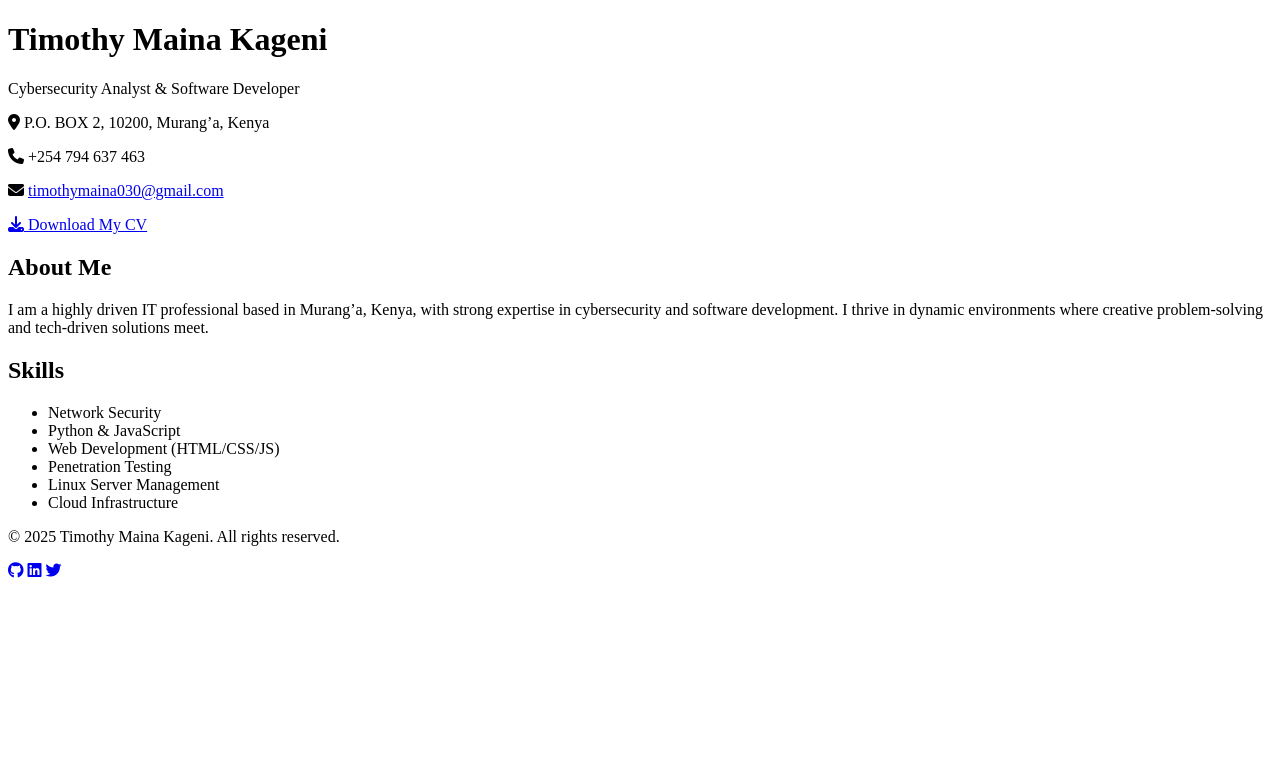
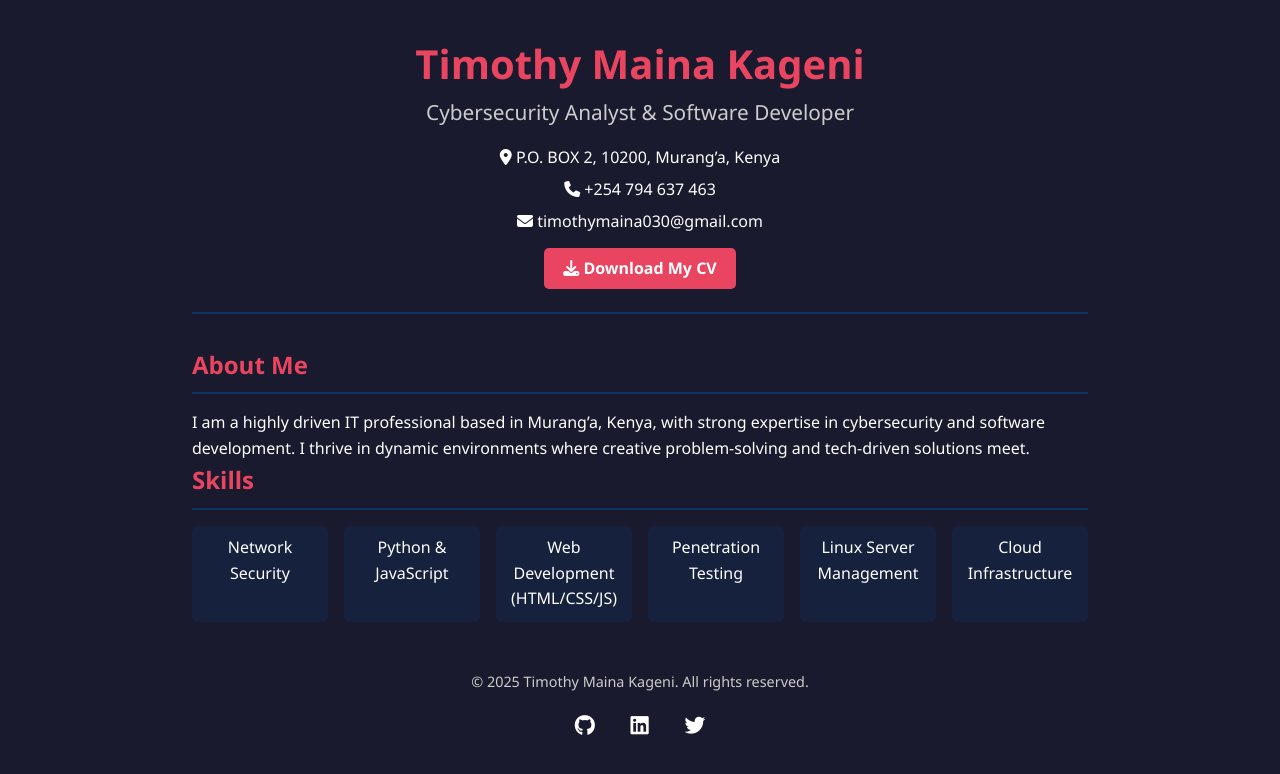
Before and after one commit to Timothyke/New-Portfolio, a plain HTML site: page index.html in a window 1280 px wide. Drawn offline with Linux system fonts and the light colour scheme.

Commit message:
Update style.css

```diff
--- a/style.css
+++ b/style.css
@@ -1,16 +1,114 @@
-/* Same CSS as before with added styling for download button */
-.download-btn {
+:root {
+  --primary: #1a1a2e;
+  --secondary: #16213e;
+  --accent: #0f3460;
+  --highlight: #e94560;
+  --text-light: #ffffff;
+  --text-muted: #ccc;
+}
+
+* {
+  margin: 0;
+  padding: 0;
+  box-sizing: border-box;
+}
+
+body {
+  font-family: 'Segoe UI', Tahoma, Geneva, Verdana, sans-serif;
+  background: var(--primary);
+  color: var(--text-light);
+  line-height: 1.6;
+}
+
+.container {
+  max-width: 960px;
+  margin: auto;
+  padding: 2rem;
+}
+
+header.profile-header {
+  text-align: center;
+  margin-bottom: 2rem;
+  border-bottom: 2px solid var(--accent);
+  padding-bottom: 1rem;
+}
+
+header h1 {
+  font-size: 2.5rem;
+  color: var(--highlight);
+}
+
+.subtitle {
+  font-size: 1.3rem;
+  color: var(--text-muted);
+}
+
+.contact-info {
+  margin-top: 1rem;
+}
+
+.contact-info p,
+.contact-info a {
+  margin: 0.4rem 0;
+  color: var(--text-light);
+  text-decoration: none;
+}
+
+.btn {
   display: inline-block;
   margin-top: 1rem;
-  background-color: var(--accent);
-  color: #000;
-  padding: 0.5rem 1rem;
+  padding: 0.5rem 1.2rem;
+  background-color: var(--highlight);
+  color: white;
   border-radius: 5px;
   text-decoration: none;
   font-weight: bold;
-  transition: background-color 0.3s ease;
 }
 
-.download-btn:hover {
-  background-color: #d4b24c;
+main.content {
+  margin-top: 2rem;
 }
+
+main h2 {
+  border-bottom: 2px solid var(--accent);
+  padding-bottom: 0.5rem;
+  margin-bottom: 1rem;
+  color: var(--highlight);
+}
+
+.skills {
+  list-style: none;
+  display: grid;
+  grid-template-columns: repeat(auto-fit, minmax(120px, 1fr));
+  gap: 1rem;
+  padding: 0;
+}
+
+.skills li {
+  background: var(--secondary);
+  padding: 0.6rem;
+  border-radius: 6px;
+  text-align: center;
+}
+
+footer {
+  text-align: center;
+  margin-top: 3rem;
+  font-size: 0.9rem;
+  color: var(--text-muted);
+}
+
+.socials {
+  margin-top: 1rem;
+}
+
+.socials a {
+  color: var(--text-light);
+  margin: 0 1rem;
+  font-size: 1.3rem;
+  transition: color 0.3s;
+}
+
+.socials a:hover {
+  color: var(--highlight);
+}
```
